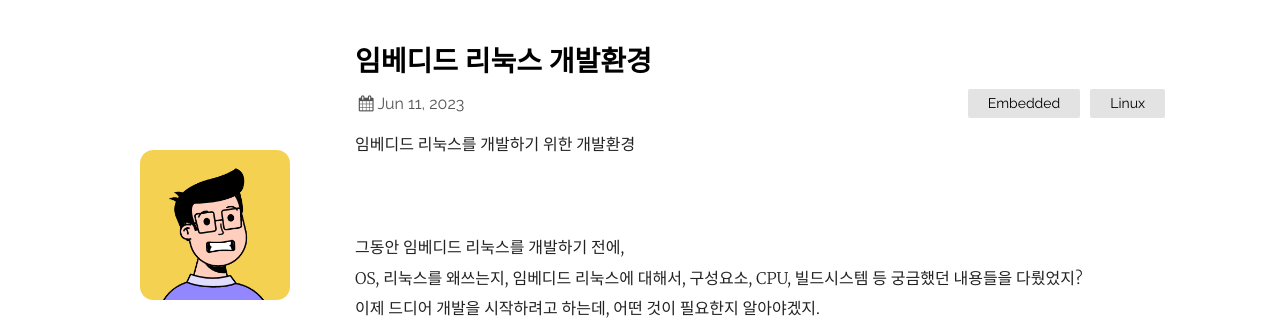
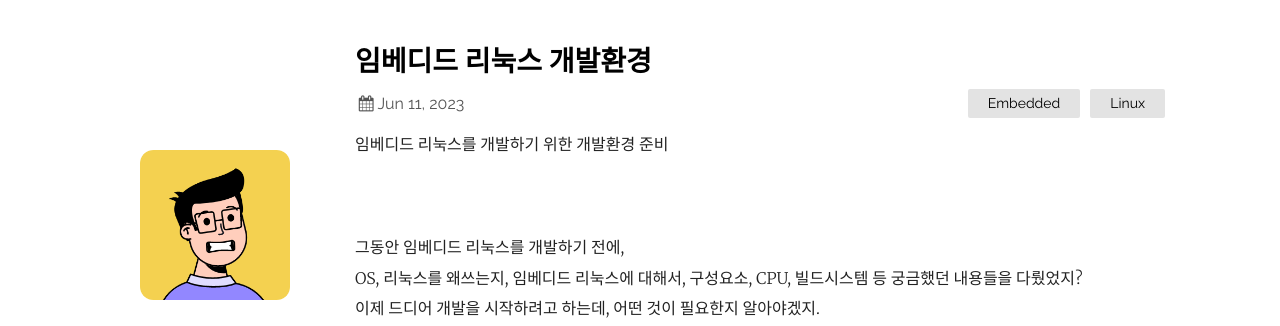
Before and after one commit to sehwann/sehwann.github.io, a Jekyll site: the page built from _posts/2023-06-11-임베디드리눅스 개발환경.markdown, in a window 1280 px wide and 900 px high. Shown: the top 326 px of the window. Built offline with Jekyll 4.4.1, drawn with Linux system fonts in a browser that asks for light colours.

Commit message:
posts : Update posts

```diff
--- a/_posts/2023-06-11-임베디드리눅스 개발환경.markdown
+++ b/_posts/2023-06-11-임베디드리눅스 개발환경.markdown
@@ -4,7 +4,7 @@ title:  "임베디드 리눅스 개발환경"
 date:   2023-06-11 15:35:18 +0000
 categories: Embedded Linux
 ---
-임베디드 리눅스를 개발하기 위한 개발환경<br>
+임베디드 리눅스를 개발하기 위한 개발환경 준비<br>
 #
 
 그동안 임베디드 리눅스를 개발하기 전에,<br>
@@ -45,7 +45,7 @@ OMAP3530에는 ARM Cortex-A8 CPU가 내장되어있어.<br>
 **즉, 크로스 컴파일러를 사용해.**<br>
 **크로스 컴파일러는 Host 시스템에서 작성한 코드가, Target 시스템에서도 동작하도록 도와주는 컴파일러야.**<br>
 `임베디드 리눅스의 구성요소 포스팅`에서 확인할 수 있어.<br>
-개발보드로 Beaglebone Black을 사용하니, ARM Cross complier를 설치해야겠지?
+개발보드로 Beaglebone Black을 사용하니, ARM Cross complier를 설치해야겠지?<br>
 <br>
 
 # Board Support Package (BSP)
```
